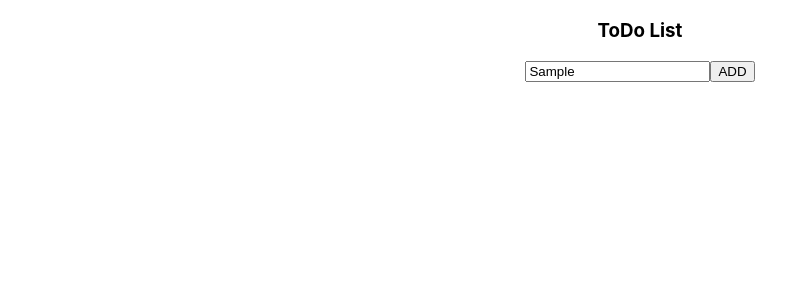
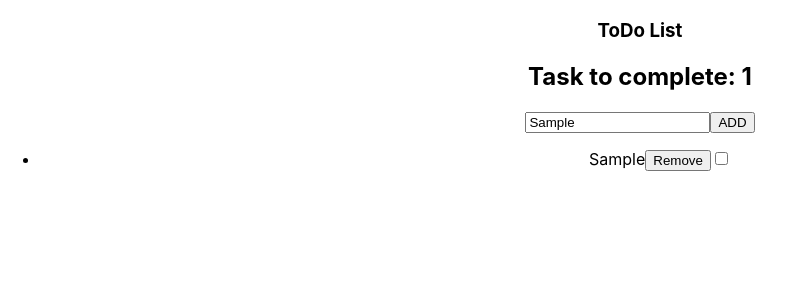
Before and after one commit to acki-01/React-saga-todo, a React (Create React App) app: page / in a window 1280 px wide. Both pictures are taken after typing "Sample" into the empty fields and a click on the button "ADD". Shown: the top 300 px of the page, without its empty margins (0-795 px from the left). Built offline with nearby package versions, Linux system fonts and the light colour scheme.

Commit message:
prepare solution without redux

```diff
--- a/src/components/ToDo.js
+++ b/src/components/ToDo.js
@@ -1,9 +1,11 @@
 import React from 'react';
 
-const ToDo = ({ text, complete, remove }) => (
+const ToDo = ({ text, complete, remove, done }) => (
     <>
         <li>
-            {text}
+            <span style={{ textDecoration: done ? 'line-through' : 'none' }}>
+                {text}
+            </span>
             <button onClick={remove}>Remove</button>
             <input type="checkbox" value="Done" onChange={complete} />
         </li>
--- a/src/components/ToDoList.js
+++ b/src/components/ToDoList.js
@@ -4,24 +4,56 @@ import ToDo from './ToDo';
 
 export default class ToDoList extends Component {
     state = {
-        todos: []
+        todos: [],
+        todo: { text: '', key: '', done: false }
     };
-    onCompleteHandler = () => {};
-    onRemoveHandler = () => {};
-    onInputChangeHandler = () => {};
+    get taskToComplete() {
+        return this.state.todos.filter(({ done }) => !done).length;
+    }
+    completeHandler = key => {
+        const updatedItems = this.state.todos.map(todo => {
+            if (todo.key === key) {
+                todo.done = true;
+            }
+            return todo;
+        });
+        this.setState({ todos: updatedItems });
+    };
+    removeHandler = key => {
+        const todos = this.state.todos.filter(todo => todo.key !== key);
+        this.setState({ todos });
+    };
+    onInputChangeHandler = e => {
+        const todo = { text: e.target.value, id: Date.now(), done: false };
+        this.setState({ todo });
+    };
+    addToDoHandler = e => {
+        e.preventDefault();
+        const newTodo = this.state.todo;
+        if (newTodo.text !== '' || this.taskToComplete < 10) {
+            const items = [...this.state.todos, newTodo];
+            this.setState({
+                todos: items,
+                todo: { text: '', key: '', done: false }
+            });
+        }
+    };
     render() {
-        const todos = this.state.todos.map(({ text }) => (
+        const todos = this.state.todos.map(({ text, key, done }) => (
             <ToDo
+                key={key}
                 text={text}
-                complete={this.onCompleteHandler}
-                remove={this.onRemoveHandler}
+                complete={() => this.completeHandler(key)}
+                remove={() => this.removeHandler(key)}
+                done={done}
             />
         ));
         return (
             <>
                 <h3>ToDo List</h3>
+                <h2>Task to complete: {this.taskToComplete}</h2>
                 <input onChange={this.onInputChangeHandler} />
-                <button>ADD</button>
+                <button onClick={this.addToDoHandler}>ADD</button>
                 <ul>{todos}</ul>
             </>
         );
```
